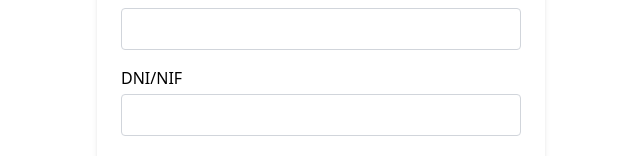
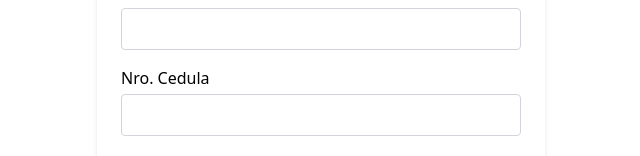
Before and after one commit to basshamut/gruastremart-spa, a React (Vite) app: page /register in a window 1280 px wide. Shown: the part 618-774 px from the top of the page, without its empty margins (319-959 px from the left). Built offline with nearby package versions, Linux system fonts and the light colour scheme; no server answers.

Commit message:
Fix registration

```diff
--- a/src/components/access/SignUpForm.jsx
+++ b/src/components/access/SignUpForm.jsx
@@ -34,6 +34,7 @@ export default function SignUpForm() {
             await signUp(form.email, form.password); // Create user in Supabase
             await registerUserInDb(form); // Create user in the database
             alert("¡Te has registrado correctamente! Revisa tu correo para confirmar.");
+            navigate("/");
         } catch (error) {
             setErrorMsg(error.message);
         }
@@ -55,7 +56,7 @@ export default function SignUpForm() {
                 { label: "Apellidos", name: "lastName" },
                 { label: "Teléfono", name: "phone" },
                 { label: "Dirección", name: "address" },
-                { label: "DNI/NIF", name: "identificationNumber" },
+                { label: "Nro. Cedula", name: "identificationNumber" },
                 { label: "Fecha de nacimiento", name: "birthDate", type: "date" },
             ].map(({ label, name, type = "text" }) => (
                 <div key={name}>
--- a/src/services/UserService.js
+++ b/src/services/UserService.js
@@ -27,7 +27,7 @@ export async function registerUserInDb(userData) {
     const token = localStorage.getItem('jwt');
 
     try {
-        const response = await fetch(`${apiDomain}/users`, {
+        const response = await fetch(`${apiDomain}/users/register`, {
             method: "POST",
             headers: {
                 "Content-Type": "application/json",
```
